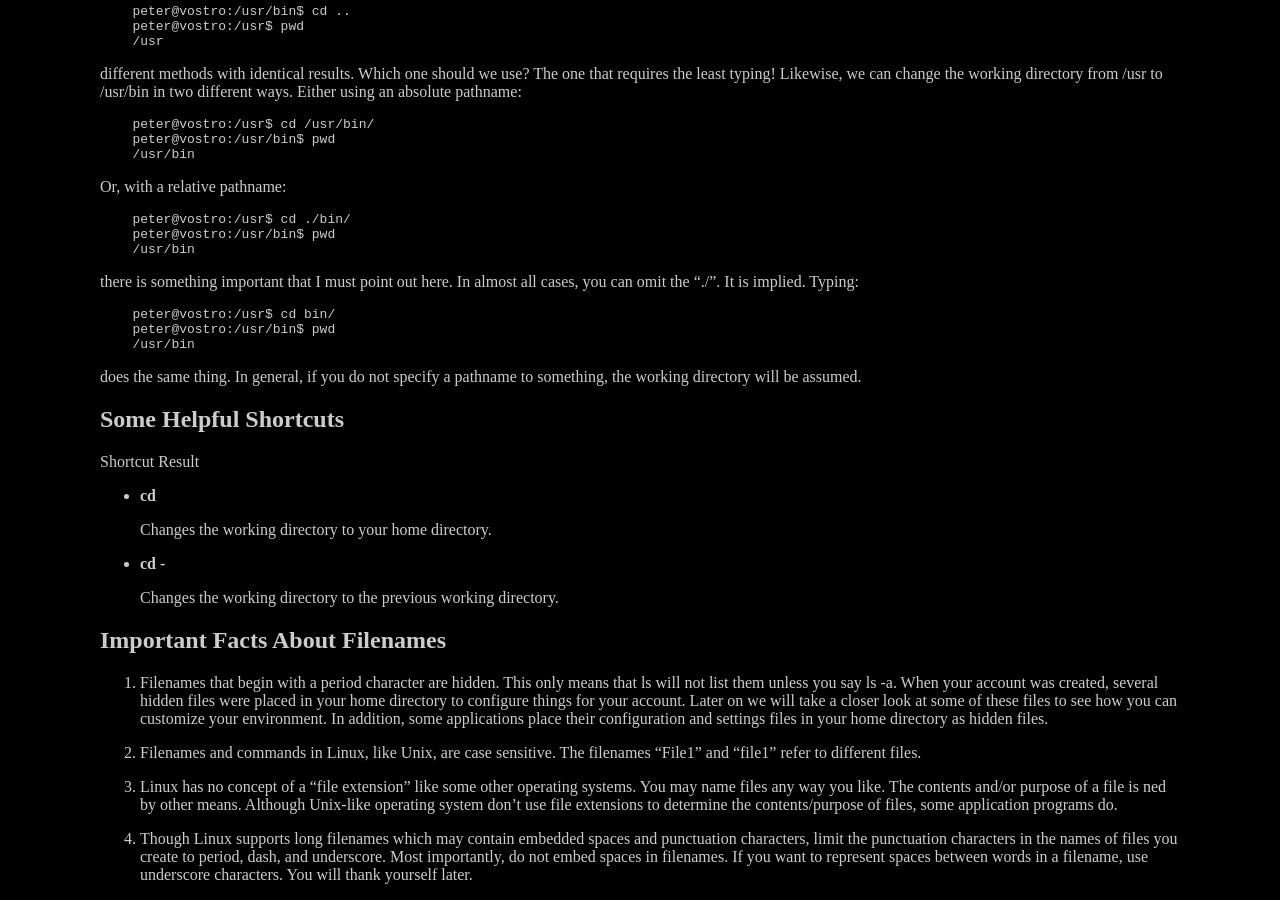
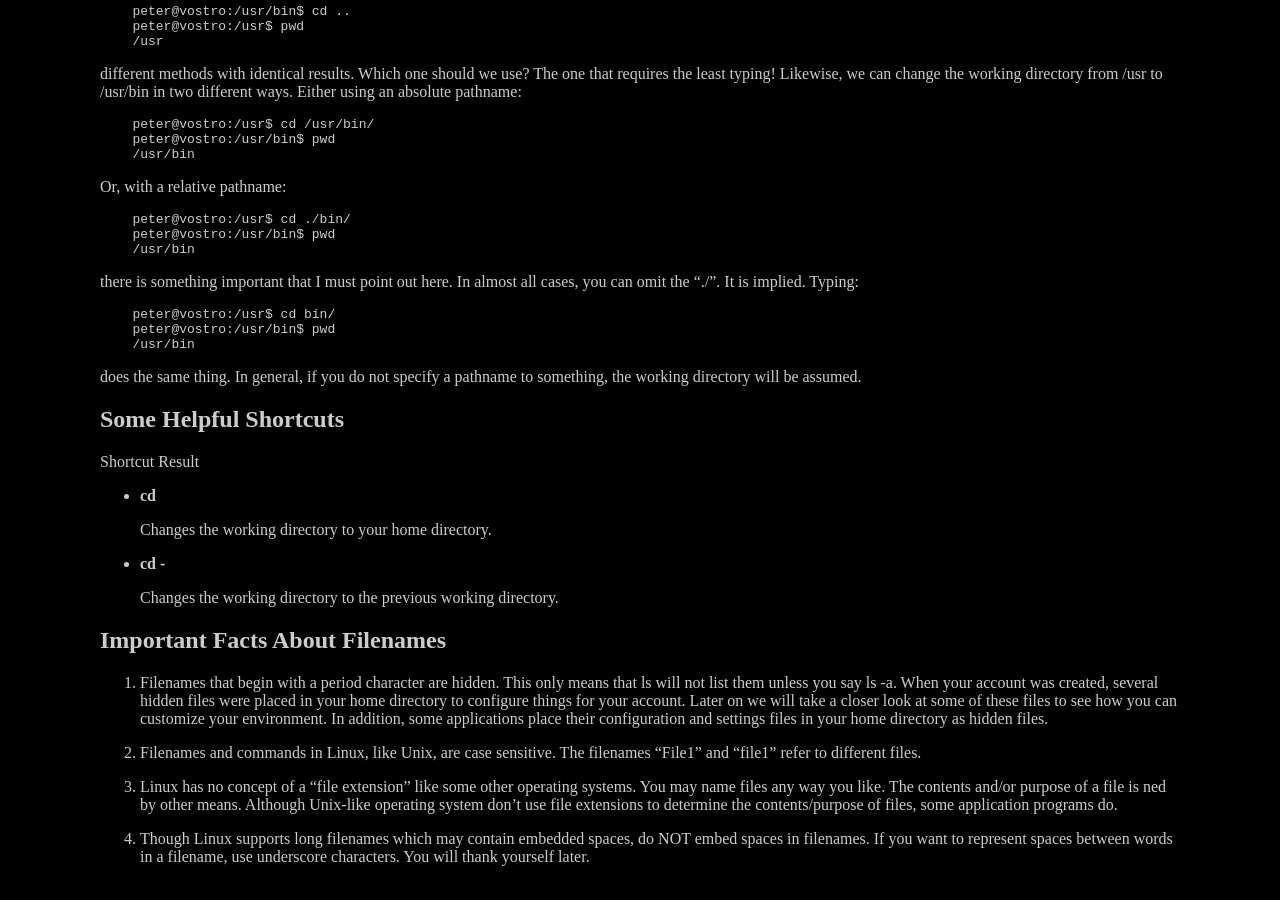
Before and after one commit to happypeter/LGCB, a Jekyll site: the page built from book/bash-navigation.md, in a window 1280 px wide and 900 px high, scrolled down 1848 px. Built offline with Jekyll 4.4.1, drawn with Linux system fonts in a browser that asks for light colours; Markdown is read by kramdown in place of the engine named in the settings.

Commit message:
simplify things

```diff
--- a/book/bash-navigation.md
+++ b/book/bash-navigation.md
@@ -180,8 +180,7 @@ Shortcut  Result
    use file extensions to determine the contents/purpose of files, some
    application programs do.
 
-4. Though Linux supports long filenames which may contain embedded spaces and
-   punctuation characters, limit the punctuation characters in the names of
-   files you create to period, dash, and underscore. Most importantly, do not
-   embed spaces in filenames. If you want to represent spaces between words in
-   a filename, use underscore characters. You will thank yourself later.
+4. Though Linux supports long filenames which may contain embedded spaces, do
+   NOT embed spaces in filenames. If you want to represent spaces between
+   words in a filename, use underscore characters. You will thank yourself
+   later.
```
Also changed, not shown: book/misc.md (+7 -0 lines).
